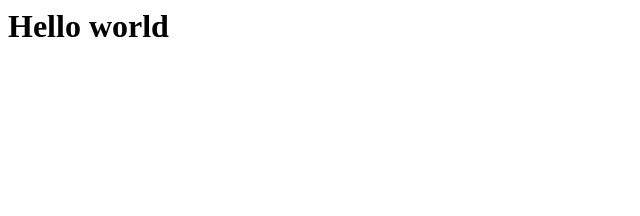
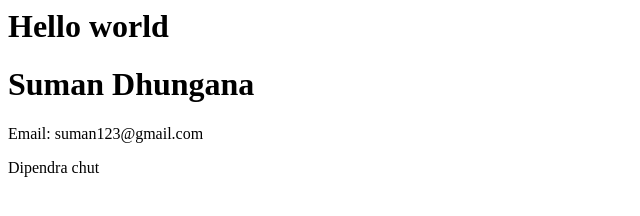
Before and after one commit to DipendraBravo/web_bravo, a plain HTML site: page index.html in a window 1280 px wide. Shown: the whole page, without its empty margins (0-640 px from the left). Drawn offline with Linux system fonts and the light colour scheme.

Commit message:
Add contact page and modify index

```diff
--- a/index.html
+++ b/index.html
@@ -4,6 +4,8 @@
 	</head>
 		<body>
 			<h1>Hello world</h1>
-
+			<h1>Suman Dhungana</h1>
+			<p>Email:  suman123@gmail.com</p>
+			<p>Dipendra chut</p>
 		</body>
 </html>
```
Also changed, not shown: contact.html (added, +10 -0 lines).
